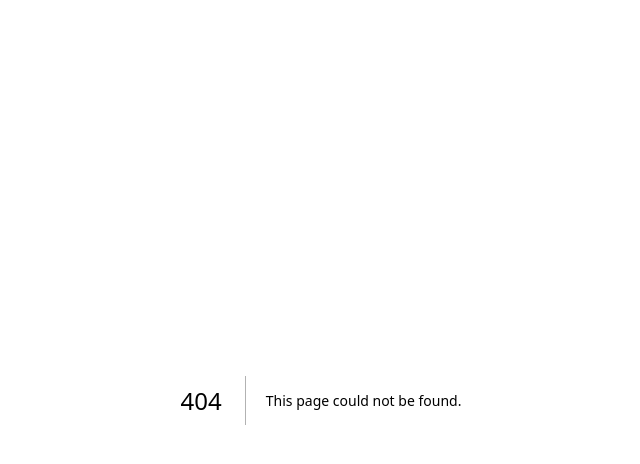
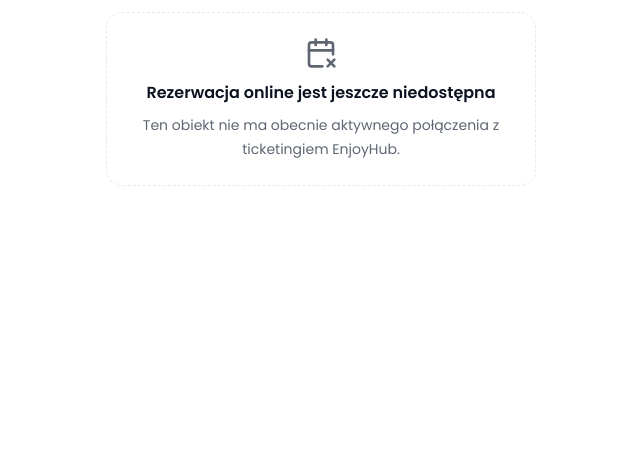
Before and after one commit to damianGG/EnjoyHubAI, a Next.js app: page /widget/rezerwacja/1 in a window 1280 px wide. Before the commit this address had no page. Shown: the top 464 px of the page, without its empty margins (319-959 px from the left). Built offline with nearby package versions, Linux system fonts and the light colour scheme; no server answers.

Commit message:
feat: add public embeddable booking widget route

```diff
--- /dev/null
+++ b/app/widget/rezerwacja/[propertyId]/page.tsx
@@ -0,0 +1,59 @@
+import type { Metadata } from "next"
+import Link from "next/link"
+import { CalendarX2, ExternalLink, Ticket } from "lucide-react"
+
+import { MarketplaceCalendar } from "@/components/ticketing/marketplace-calendar"
+import { getMarketplaceTicketingVenue } from "@/lib/ticketing/marketplace"
+
+export const dynamic = "force-dynamic"
+
+export const metadata: Metadata = {
+  title: "Rezerwacja online | EnjoyHub",
+  robots: {
+    index: false,
+    follow: false,
+  },
+}
+
+export default async function BookingWidgetPage({
+  params,
+}: {
+  params: Promise<{ propertyId: string }>
+}) {
+  const { propertyId } = await params
+  const venue = await getMarketplaceTicketingVenue(propertyId)
+
+  return (
+    <main className="min-h-screen bg-white p-2 sm:p-3">
+      <div className="mx-auto w-full max-w-[430px]">
+        {venue ? (
+          <>
+            <MarketplaceCalendar propertyId={propertyId} embedded checkoutTarget="_blank" />
+            <div className="mt-2 flex items-center justify-between gap-3 px-2 py-2 text-[11px] text-muted-foreground">
+              <span className="inline-flex items-center gap-1.5 font-medium">
+                <Ticket className="h-3.5 w-3.5 text-[#ff5a1f]" />
+                Rezerwacje obsługuje EnjoyHub
+              </span>
+              <Link
+                href={`/attractions/${propertyId}`}
+                target="_blank"
+                rel="noopener noreferrer"
+                className="inline-flex items-center gap-1 font-semibold text-[#ff5a1f] hover:underline"
+              >
+                Zobacz profil <ExternalLink className="h-3 w-3" />
+              </Link>
+            </div>
+          </>
+        ) : (
+          <div className="rounded-2xl border border-dashed p-6 text-center">
+            <CalendarX2 className="mx-auto h-8 w-8 text-muted-foreground" />
+            <h1 className="mt-3 font-semibold">Rezerwacja online jest jeszcze niedostępna</h1>
+            <p className="mt-2 text-sm leading-6 text-muted-foreground">
+              Ten obiekt nie ma obecnie aktywnego połączenia z ticketingiem EnjoyHub.
+            </p>
+          </div>
+        )}
+      </div>
+    </main>
+  )
+}
```
